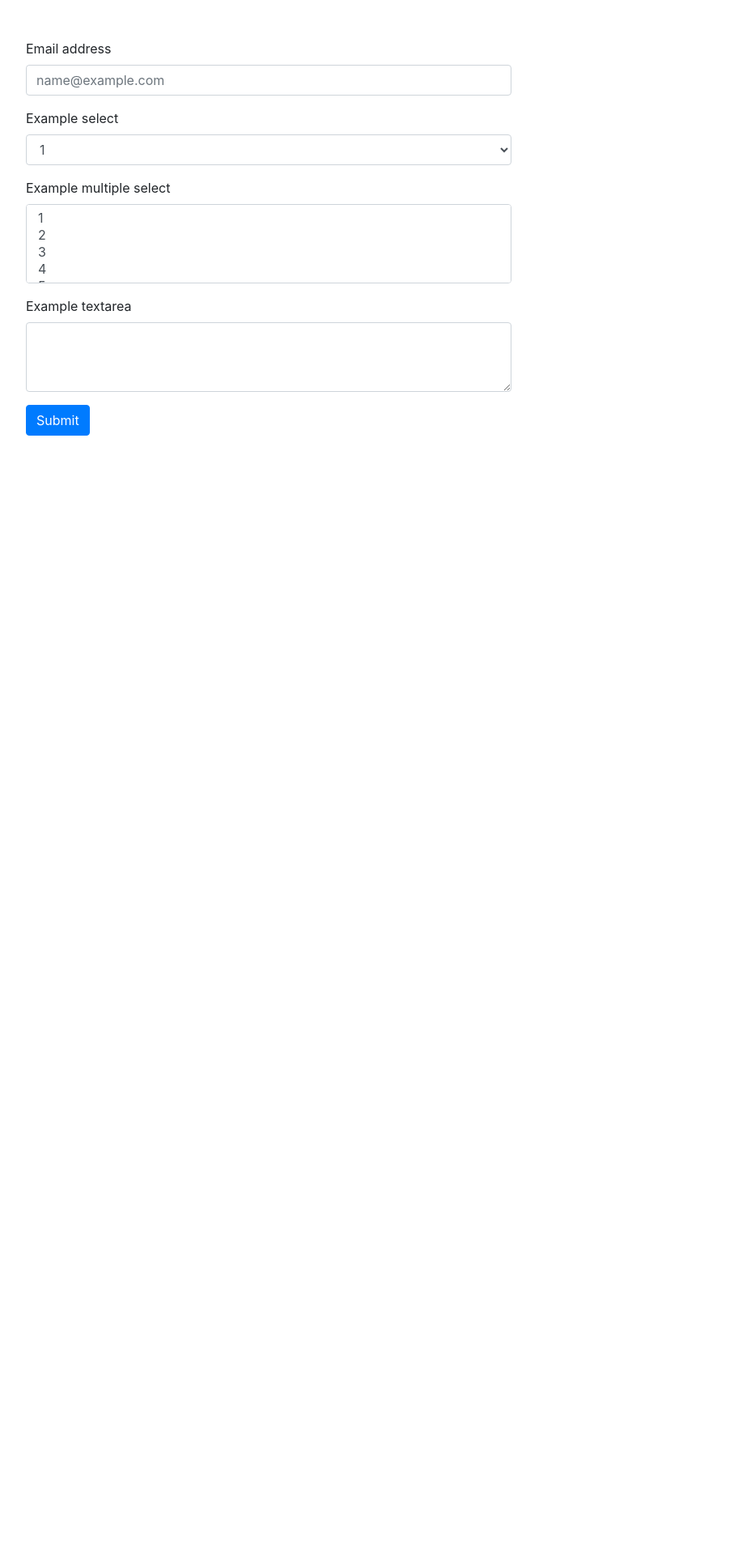
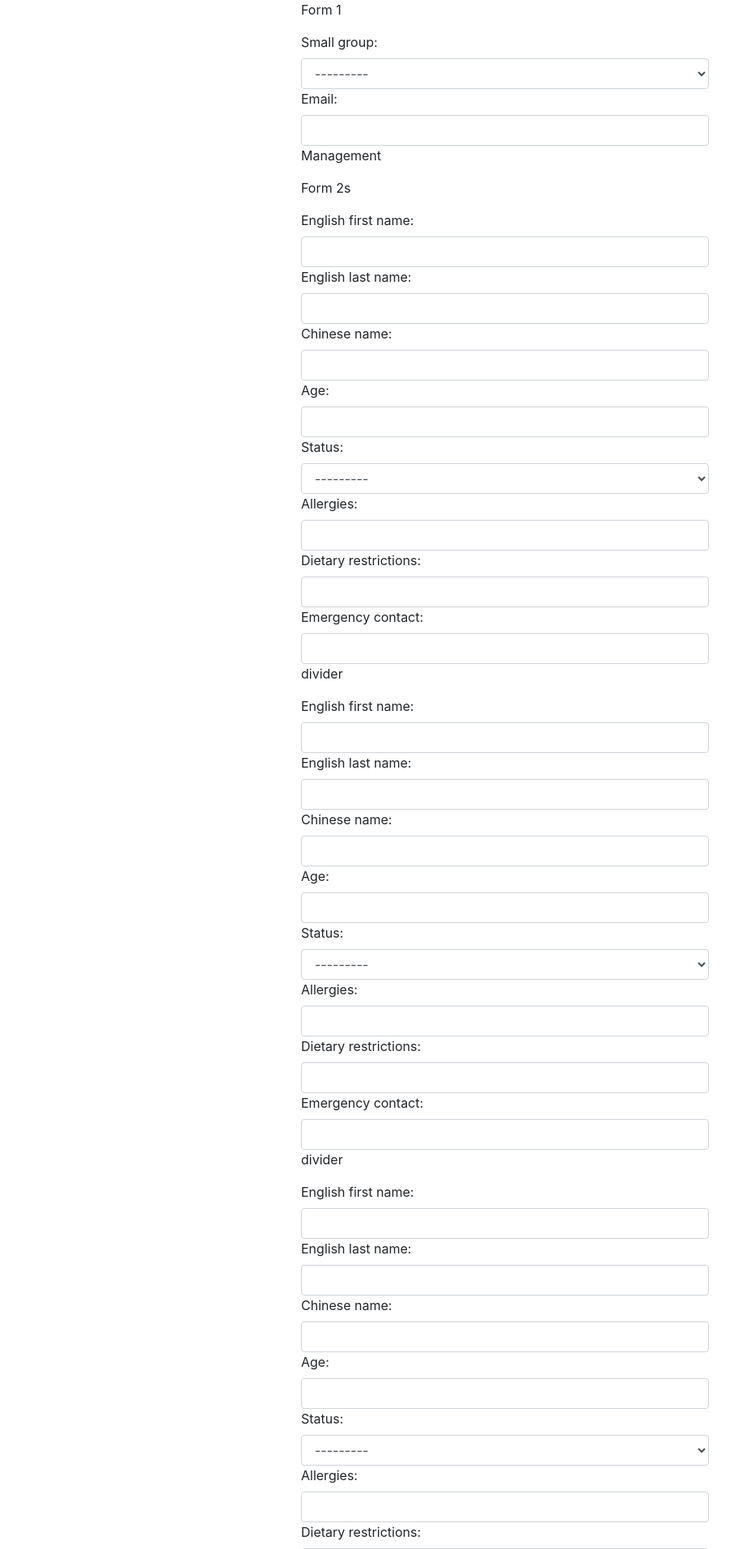
Before and after one commit to buhiroshi0205/PCCORetreatRegistration, a Django app: page /register/ in a window 1280 px wide. Shown: the top 1913 px of the page at 81% size, without its empty margins (16-923 px from the left). Before the commit the page ends 538 px from the top, so only its background shows below. Run offline with Django 4.2, Linux system fonts and the light colour scheme; data that the repository does not hold is empty; some libraries are stand-ins or nearby versions.

Commit message:
implemented adding and deleting form sections

```diff
--- a/registration/forms.py
+++ b/registration/forms.py
@@ -5,7 +5,25 @@ from registration.models import *
 
 class RegistrationForm(ModelForm):
   class Meta:
-    model = Person
-    fields = '__all__'
+    model = Registration
+    fields = ['small_group', 'email']
+    widgets = {
+      'small_group': forms.Select(attrs={'class': 'form-control'}),
+      'email': forms.EmailInput(attrs={'class': 'form-control'}),
+    }
 
-PersonFormSet = modelformset_factory(Person, fields='__all__')
+PersonFormSet = modelformset_factory(
+  Person,
+  fields='__all__',
+  extra=4,
+  widgets={
+    'english_first_name': forms.TextInput(attrs={'class': 'form-control'}),
+    'english_last_name': forms.TextInput(attrs={'class': 'form-control'}),
+    'chinese_name': forms.TextInput(attrs={'class': 'form-control'}),
+    'age': forms.NumberInput(attrs={'class': 'form-control'}),
+    'status': forms.Select(attrs={'class': 'form-control'}),
+    'allergies': forms.TextInput(attrs={'class': 'form-control'}),
+    'dietary_restrictions': forms.TextInput(attrs={'class': 'form-control'}),
+    'emergency_contact': forms.TextInput(attrs={'class': 'form-control'})
+  }
+)
--- a/registration/models.py
+++ b/registration/models.py
@@ -2,13 +2,27 @@ from django.db import models
 
 # Create your models here.
 class Person(models.Model):
-  # Personal Info
-  name = models.CharField(max_length=50)
-  age_group = models.CharField(max_length=10)
+  # Names
+  english_first_name = models.CharField(max_length=50)
+  english_last_name = models.CharField(max_length=50)
+  chinese_name = models.CharField(max_length=10)
+
+  # Price group
+  age = models.IntegerField()
+  status = models.CharField(max_length=50, choices=[('Student', 'Student'),('Non-student', 'Non-student')])
 
   # Personal requirements
+  allergies = models.TextField(max_length=200)
   dietary_restrictions = models.TextField(max_length=200)
 
+  # Emergency Contact
+  emergency_contact = models.CharField(max_length=12)
+
   # Church affiliations
-  affiliation = models.CharField(max_length=3, choices=[('CC','zhongwentang'), ('OIF', 'OIF')])
+  # affiliation = models.CharField(max_length=3, choices=[('CC','zhongwentang'), ('OIF', 'OIF')])
+
+
+class Registration(models.Model):
+  representative = models.ForeignKey(Person, on_delete=models.PROTECT)
   small_group = models.CharField(max_length=10, choices=[('Oasis', 'Oasis')])
+  email = models.CharField(max_length=50)
--- a/registration/static/css/base.css
+++ b/registration/static/css/base.css
@@ -1,3 +1,3 @@
-.mwp {
+.content-box {
   max-width: 600px;
 }
--- a/registration/templates/base.html
+++ b/registration/templates/base.html
@@ -24,7 +24,7 @@
     {% block head %}{% endblock %}
   </head>
   <body>
-    <div id="content" class="container-md m-5 mwp justify-content-center">
+    <div id="content" class="container content-box px-5">
       {% block content %}{% endblock %}
     </div>
   </body>
--- a/registration/templates/register.html
+++ b/registration/templates/register.html
@@ -5,40 +5,54 @@
     Registration
 {% endblock %}
 
+{% block head %}
+<script type="text/javascript">
+  function addForm() {
+    numForms = Number($("#id_form-TOTAL_FORMS")[0].value);
+    lastForm = $("#id_form-" + (numForms-1) + "-container")[0];
+    newForm = lastForm.cloneNode(true);
+    newForm.id = "id_form-" + numForms + "-container";
+    newForm.innerHTML = newForm.innerHTML.replaceAll("form-" + (numForms-1), "form-" + numForms);
+    lastForm.after(newForm);
+    $("#id_form-TOTAL_FORMS")[0].value++;
+  }
+
+  function deleteForm(i) {
+    numForms = Number($("#id_form-TOTAL_FORMS")[0].value);
+    $("#id_form-" + i + "-container")[0].remove();
+    for (let j = i+1; j < numForms; j++) {
+      jthFormJQ = $("#id_form-" + j + "-container");
+      jthFormJQ[0].id = "id_form-" + (j-1) + "-container";
+      jthFormJQ.find("label").each(function() {
+        this.setAttribute("for", this.getAttribute("for").replace("form-" + j, "form-" + (j-1)));
+      })
+      jthFormJQ.find(":input").each(function() {
+        this.id = this.id.replace("form-" + j, "form-" + (j-1));
+        this.name = this.name.replace("form-" + j, "form-" + (j-1));
+      })
+    }
+    $("#id_form-TOTAL_FORMS")[0].value--;
+  }
+</script>
+{% endblock %}
 
 {% block content %}
 
+
 <form>
   {% csrf_token %}
-  <div class="form-group">
-    <label for="exampleFormControlInput1">Email address</label>
-    <input type="email" class="form-control" id="exampleFormControlInput1" placeholder="name@example.com">
-  </div>
-  <div class="form-group">
-    <label for="exampleFormControlSelect1">Example select</label>
-    <select class="form-control" id="exampleFormControlSelect1">
-      <option>1</option>
-      <option>2</option>
-      <option>3</option>
-      <option>4</option>
-      <option>5</option>
-    </select>
-  </div>
-  <div class="form-group">
-    <label for="exampleFormControlSelect2">Example multiple select</label>
-    <select multiple class="form-control" id="exampleFormControlSelect2">
-      <option>1</option>
-      <option>2</option>
-      <option>3</option>
-      <option>4</option>
-      <option>5</option>
-    </select>
-  </div>
-  <div class="form-group">
-    <label for="exampleFormControlTextarea1">Example textarea</label>
-    <textarea class="form-control" id="exampleFormControlTextarea1" rows="3"></textarea>
-  </div>
-  <button type="submit" class="btn btn-primary">Submit</button>
+  <p>Form 1</p>
+  {{ form }}
+  <p>Management<p>
+  {{ formset.management_form }}
+  <p>Form 2s</p>
+  {% for fm in formset %}
+    <div id="id_form-{{ forloop.counter0 }}-container">
+      {{ fm }}
+    </div>
+    <p>divider</p>
+  {% endfor %}
 </form>
 
+
 {% endblock %}
--- a/registration/views.py
+++ b/registration/views.py
@@ -1,17 +1,24 @@
-from django.shortcuts import render
+from django.shortcuts import render, redirect
 from django.http import HttpResponse, HttpResponseBadRequest
 
-from registration.forms import RegistrationForm
+from registration.forms import RegistrationForm, PersonFormSet
 
 # Create your views here.
 def index(request):
-  return HttpResponse('you have successfully connected to the registration page')
+  return redirect('/register/')
+  # return HttpResponse('you have successfully connected to the registration page')
 
 def register(request):
+
   if request.method == 'GET':
-    context = {'form': RegistrationForm()}
+    context = {
+      'form': RegistrationForm(),
+      'formset': PersonFormSet()
+    }
     return render(request, 'register.html', context)
+
+
   elif request.method == 'POST':
-    return HttpResponse('Test successful')
+    return HttpResponse('Submitted POST.')
   else:
     return HttpResponseBadRequest('Something went wrong due to client side error.')
```
